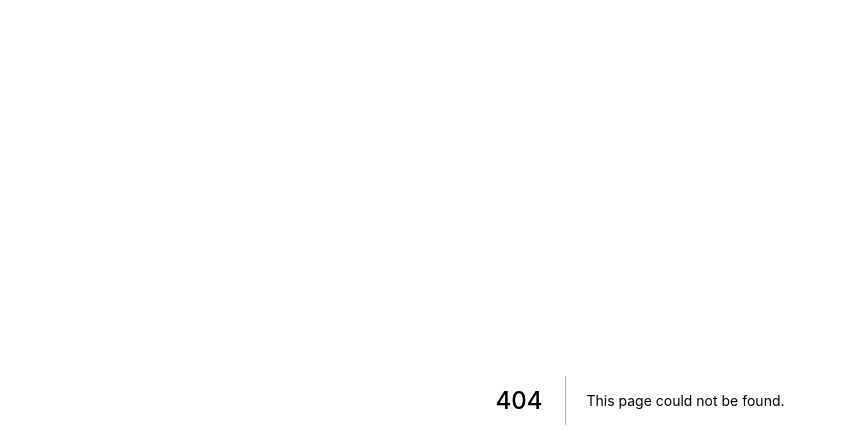
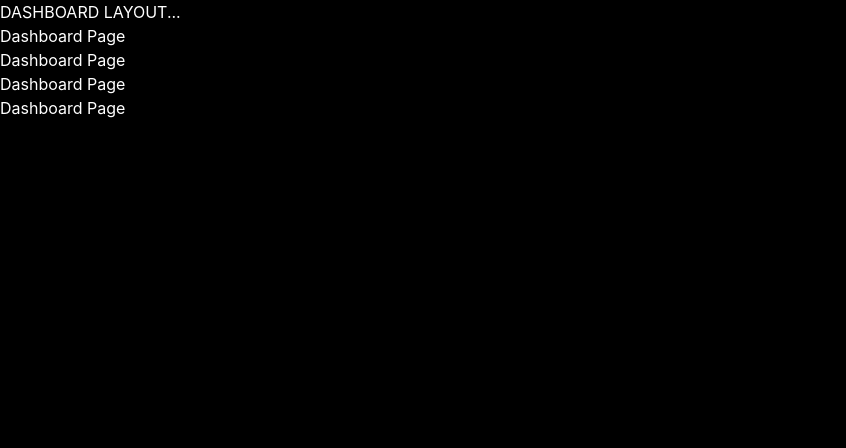
Before and after one commit to parmeet1402/connecting-people, a Next.js app: page / in a window 1280 px wide. Before the commit this address had no page. Shown: the top 448 px of the page, without its empty margins (0-846 px from the left). Built offline with nearby package versions, Linux system fonts and the light colour scheme.

Commit message:
configure global styles

```diff
--- /dev/null
+++ b/components/layouts/DashboardLayout/DashboardLayout.tsx
@@ -0,0 +1,16 @@
+import React from "react";
+
+type Props = {
+  children: React.ReactNode;
+};
+
+const DashboardLayout = ({ children }: Props) => {
+  return (
+    <div>
+      <h2>DASHBOARD LAYOUT...</h2>
+      {children}
+    </div>
+  );
+};
+
+export default DashboardLayout;
--- /dev/null
+++ b/components/layouts/DashboardLayout/index.ts
@@ -0,0 +1 @@
+export { default } from "./DashboardLayout";
--- /dev/null
+++ b/components/layouts/index.ts
@@ -0,0 +1 @@
+export { default as DashboardLayout } from "./DashboardLayout";
--- a/pages/_app.tsx
+++ b/pages/_app.tsx
@@ -1,10 +1,13 @@
 import "../styles/globals.css";
 import type { AppProps } from "next/app";
-import { ChakraProvider } from "@chakra-ui/react";
+import { ChakraProvider, extendTheme } from "@chakra-ui/react";
+import theme from "../theme";
+
+const chakraTheme = extendTheme(theme);
 
 function MyApp({ Component, pageProps }: AppProps) {
   return (
-    <ChakraProvider>
+    <ChakraProvider theme={chakraTheme}>
       <Component {...pageProps} />
     </ChakraProvider>
   );
--- /dev/null
+++ b/pages/index.tsx
@@ -0,0 +1,17 @@
+import React from "react";
+import { DashboardLayout } from "../components/layouts";
+
+type Props = {};
+
+const DashboardPage = (props: Props) => {
+  return (
+    <DashboardLayout>
+      <h2>Dashboard Page</h2>
+      <h2>Dashboard Page</h2>
+      <h2>Dashboard Page</h2>
+      <h2>Dashboard Page</h2>
+    </DashboardLayout>
+  );
+};
+
+export default DashboardPage;
--- a/styles/globals.css
+++ b/styles/globals.css
@@ -4,6 +4,7 @@ body {
   margin: 0;
   font-family: -apple-system, BlinkMacSystemFont, Segoe UI, Roboto, Oxygen,
     Ubuntu, Cantarell, Fira Sans, Droid Sans, Helvetica Neue, sans-serif;
+  background: black;
 }
 
 a {
@@ -15,7 +16,7 @@ a {
   box-sizing: border-box;
 }
 
-@media (prefers-color-scheme: dark) {
+/* @media (prefers-color-scheme: dark) {
   html {
     color-scheme: dark;
   }
@@ -23,4 +24,4 @@ a {
     color: white;
     background: black;
   }
-}
+} */
--- /dev/null
+++ b/theme/index.ts
@@ -0,0 +1,12 @@
+const theme = {
+  styles: {
+    global: {
+      body: {
+        bg: "black",
+        color: "white",
+      },
+    },
+  },
+};
+
+export default theme;
```
Also changed, not shown: theme/index.tsx (deleted).
